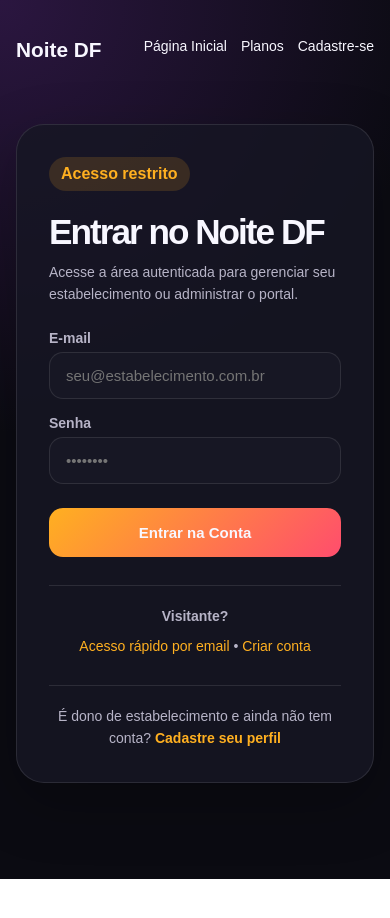
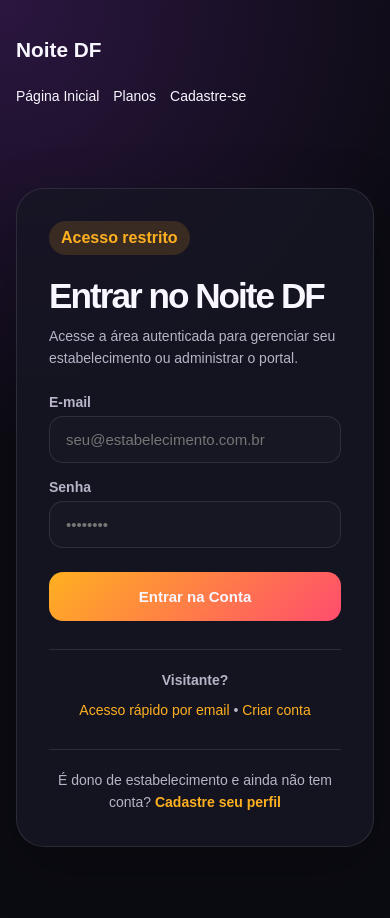
Before and after one commit to leonardodutrards-del/noite-df, a Next.js app: page /login in a window 390 px wide. Shown: the top 918 px of the page. Before the commit the page ends 879 px from the top, so only its background shows below. Built offline with nearby package versions, Linux system fonts and the light colour scheme; no server answers.

Commit message:
fix: improve mobile navigation and search clarity

```diff
--- a/app/globals.css
+++ b/app/globals.css
@@ -86,7 +86,15 @@ textarea { min-height: 120px; resize: vertical; border: 1px solid var(--border);
 .place-contact .button { font-size: 13px; }
 .place-contact .field-hint, .contact-section { flex-basis: 100%; }
 .contact-section { border-top: 1px solid var(--border); padding-top: 12px; }
-.card .meta > div { flex-wrap: wrap; }
+.card .meta > div { flex-wrap: wrap; min-width: 0; }
+.card .meta a { display: inline-flex; align-items: center; min-height: 44px; }
+.searchbar > input, .searchbar > select { min-width: 0; width: 100%; }
+a:focus-visible, button:focus-visible, input:focus-visible, select:focus-visible { outline: 2px solid var(--accent); outline-offset: 3px; }
+@media(max-width:900px) {
+  .topbar { flex-wrap: wrap; gap: 12px; }
+  .topbar nav { display: flex; width: 100%; flex-wrap: nowrap; overflow-x: auto; gap: 18px; padding-bottom: 8px; }
+  .topbar nav a { white-space: nowrap; display: inline-flex; align-items: center; min-height: 44px; }
+}
 @media(max-width:900px) { .account-page .topbar { align-items: flex-start; flex-wrap: wrap; } .account-page .topbar nav { display: flex; gap: 14px; font-size: 14px; } }
 @media(max-width:480px) { .account-page.container { padding: 16px; } .account-panel { border-radius: 20px; } }
 
```
